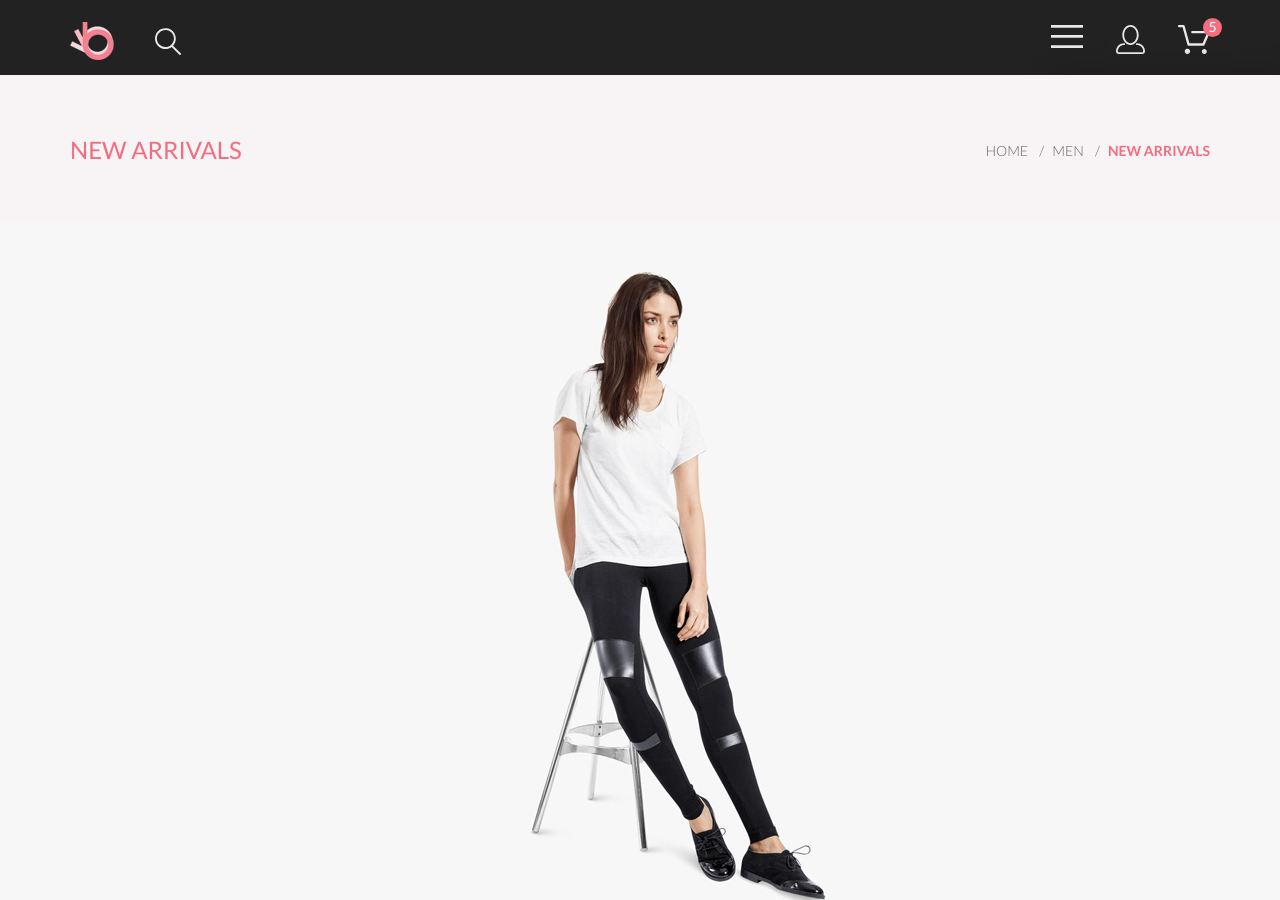
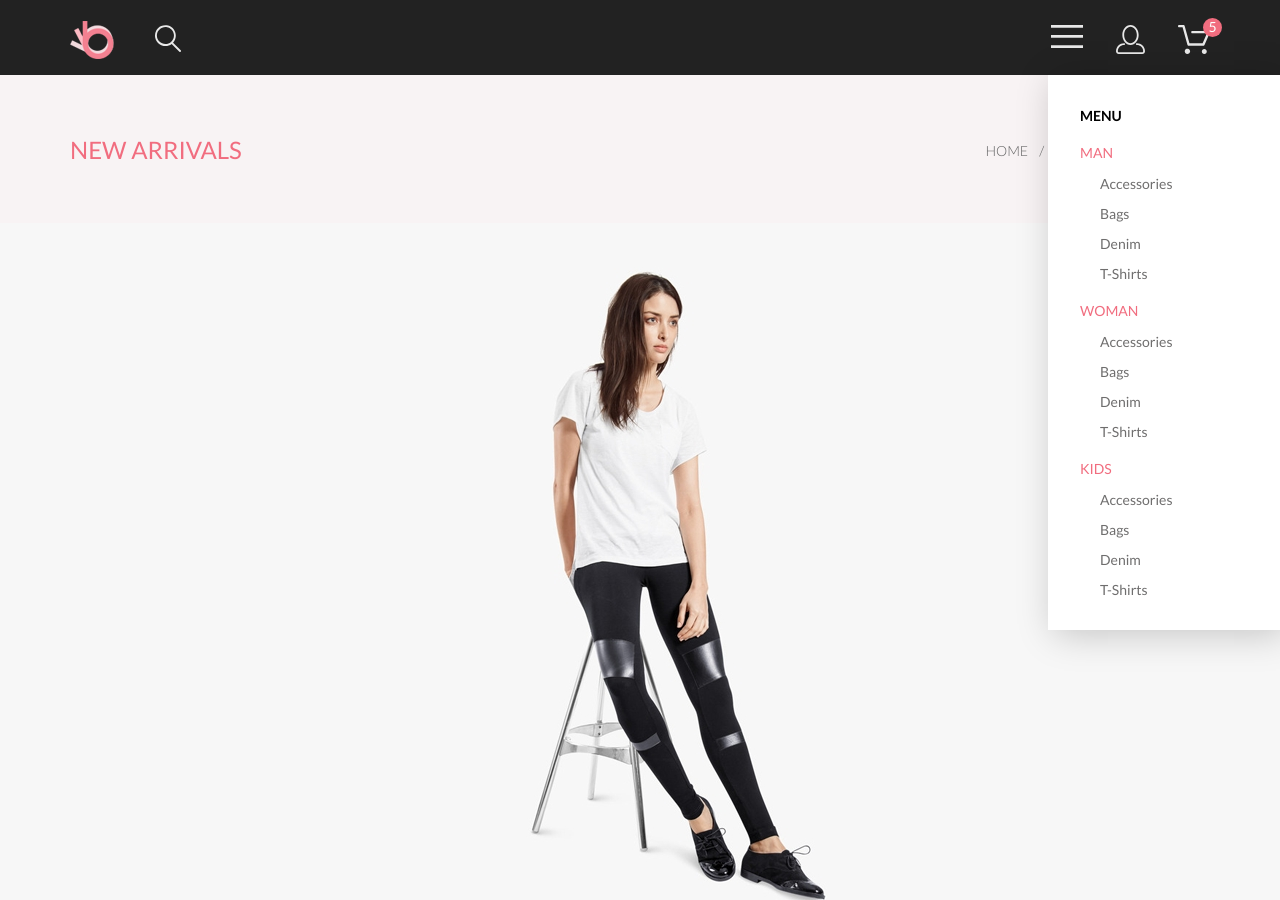
Before and after one commit to Maria-Andreeva/Advanced_Layout, a plain HTML site: page product/product.html in a window 1280 px wide. Shown: the top 900 px of the page. Drawn offline with Linux system fonts and the light colour scheme.

Commit message:
change name and fixed bugs product

```diff
--- /dev/null
+++ b/product/_mixins.scss
@@ -0,0 +1,6 @@
+@mixin centerflex() {
+    display: flex;
+    justify-content: center;
+    align-items: center;
+    flex-wrap: wrap;
+}
--- /dev/null
+++ b/product/_vars.scss
@@ -0,0 +1,6 @@
+$colorSelectSite: #F16D7F;
+$widthSite: 1140px;
+$backBlock: #222;
+$colorText: #000;
+$gapGrid: 30px;
+$widthBurgerMenu: 232px;
--- a/catalog/catalog-style.scss
+++ b/product/product-style.scss
@@ -1,3 +1,6 @@
+@import 'vars';
+@import 'mixins';
+
 * {
     margin: 0px;
     padding: 0px;
@@ -16,7 +19,7 @@ a {
     padding-right: calc(50% - 570px);
 }
 
-.top {
+.box-content {
     overflow: hidden;
   }
 
@@ -26,29 +29,20 @@ a {
     flex-direction: row;
     flex-wrap: wrap;
     align-content: center;
-    justify-content: space-around;
+    justify-content: space-between;
     align-items: center;
     height: 75px;
-    display: flex;
-    align-items: center;
-    justify-content: space-between;
-    background: #222222;
-    height: 75px;
-    position: relative;
-
     &__left {
         display: flex;
         gap: 41px;
         padding-bottom: 20px;
         padding-top: 28px;
     }
-
     &__right {
       display: flex;
       gap: 33px;
       padding-bottom: 20px;
       padding-top: 26px;
-
       &_five {
         height: 19px;
         width: 19px;
@@ -64,34 +58,26 @@ a {
         text-align: center;
       }
     }
-
     &__logo {
         padding-bottom: 19px;
         padding-top: 18px;
     }
-
-    &__checkbox {
-        position: absolute;
-        visibility: hidden;
-        left: -999999px;
-    }
-
-    &__checkbox:checked ~ .mobile-menu {
-        right: 0;
+    &__search {
+      padding-top: 22px;
     }
   }
 
-.menu {
+  .mobile-menu {
     position: absolute;
+    background: #FFFFFF;
+    box-shadow: 6px 4px 35px rgba(0, 0, 0, 0.21);
     width: 232px;
+    padding: 32px;
+    box-sizing: border-box;
     top: 75px;
     right: 0;
-    padding: 32px;
-    box-sizing: border-box;
-    transition: right 0.3s;
-    background: #FFFFFF;
-    box-shadow: 6px 4px 35px rgba(0, 0, 0, 0.21);
-
+    transition: right .3s;
+    z-index: 2;
     &__heading {
         font-style: normal;
         font-weight: 700;
@@ -100,8 +86,8 @@ a {
         color: #000000;
         margin-bottom: 4px;
     }
-
-    &__subheading {
+    &__title {
+        display: block;
         font-style: normal;
         font-weight: 400;
         font-size: 14px;
@@ -110,7 +96,6 @@ a {
         margin-bottom: 12px;
         margin-top: 20px;
     }
-
     &__link {
         font-style: normal;
         font-weight: 400;
@@ -118,13 +103,12 @@ a {
         line-height: 17px;
         color: #6F6E6E;
         text-decoration: none;
-
         &:hover {
             color: #F16D7F;
         }
     }
 
-    &__ul {
+    &__list {
         display: flex;
         flex-direction: column;
         gap: 11px;
@@ -137,10 +121,10 @@ a {
     position: absolute;
     left: -999999px;
     visibility: hidden;
+
+    &:checked ~ .mobile-menu{
+      right: -$widthBurgerMenu;
     }
-
-#check:checked ~ .menu {
-    right: -232px;
   }
 
 
--- a/catalog/catalog.html
+++ b/product/product.html
@@ -8,51 +8,59 @@
   <link rel="preconnect" href="https://fonts.gstatic.com" crossorigin>
   <link href="https://fonts.googleapis.com/css2?family=Lato:wght@100;300;400;700;900&display=swap" rel="stylesheet">
 
-  <link rel="stylesheet" href="catalog-style.css">
+  <link rel="stylesheet" href="./product-style.css">
 
 </head>
 
 <body>
   <div class="container">
-  <header class="top">
-    <section class="header center">
+    <div class="box-content">
+      <header class="header center">
          <div class="header__left">
-        <img class="header__img header__logo" src="../img/logo.png" alt="logo">
-        <img class="header__img_search" src="../img/search.svg" alt="search">
+             <a href="index.html" class="header__logo"><img src="../img/logo.png" alt="logo"></a>
+             <a href="index.html" class="header__search"><img src="../img/search.svg" alt="search"></a>
          </div>
          <div class="header__right">
+             <label for="check"><img src="../img/menu.svg" alt="burger-menu"></label>
              <input id="check" type="checkbox">
-        <label for="check" href="#"><img class="header__img_menu" src="../img/menu.svg" alt="menu"></label>
-        <div class="menu">
-          <h2 class="menu__heading">MENU</h2>
-          <h3 class="menu__subheading">MAN</h3>
-          <ul class="menu__ul">
-              <li><a class="menu__link" href="#">Accessories</a></li>
-              <li><a class="menu__link" href="#">Bags</a></li>
-              <li><a class="menu__link" href="#">Denim</a></li>
-              <li><a class="menu__link" href="#">T-Shirts</a></li>
-          </ul>
-          <h3 class="menu__subheading">WOMAN</h3>
-          <ul class="menu__ul">
-              <li><a class="menu__link" href="#">Accessories</a></li>
-              <li><a class="menu__link" href="#">Bags</a></li>
-              <li><a class="menu__link" href="#">Denim</a></li>
-              <li><a class="menu__link" href="#">T-Shirts</a></li>
-          </ul>
-          <h3 class="menu__subheading">KIDS</h3>
-          <ul class="menu__ul">
-              <li><a class="menu__link" href="#">Accessories</a></li>
-              <li><a class="menu__link" href="#">Bags</a></li>
-              <li><a class="menu__link" href="#">Denim</a></li>
-              <li><a class="menu__link" href="#">T-Shirts</a></li>
+             <nav class="mobile-menu">
+                 <div class="mobile-menu__link-site"></div>
+                 <h3 class="mobile-menu__heading">MENU</h3>
+                 <div class="mobile-menu__box">
+                     <div class="mobile-menu__item">
+                         <a href="#" class="mobile-menu__title">MAN</a>
+                         <ul class="mobile-menu__list">
+                             <li><a class="mobile-menu__link" href="#">Accessories</a></li>
+                             <li><a class="mobile-menu__link" href="#">Bags</a></li>
+                             <li><a class="mobile-menu__link" href="#">Denim</a></li>
+                             <li><a class="mobile-menu__link" href="#">T-Shirts</a></li>
                          </ul>
                      </div>
+                     <div class="mobile-menu__item">
+                         <a href="#" class="mobile-menu__title">WOMAN</a>
+                         <ul class="mobile-menu__list">
+                             <li><a class="mobile-menu__link" href="">Accessories</a></li>
+                             <li><a class="mobile-menu__link" href="">Bags</a></li>
+                             <li><a class="mobile-menu__link" href="">Denim</a></li>
+                             <li><a class="mobile-menu__link" href="">T-Shirts</a></li>
+                         </ul>
+                     </div>
+                     <div class="mobile-menu__item">
+                         <a href="#" class="mobile-menu__title">KIDS</a>
+                         <ul class="mobile-menu__list">
+                             <li><a class="mobile-menu__link" href="">Accessories</a></li>
+                             <li><a class="mobile-menu__link" href="">Bags</a></li>
+                             <li><a class="mobile-menu__link" href="">Denim</a></li>
+                             <li><a class="mobile-menu__link" href="">T-Shirts</a></li>
+                         </ul>
+                     </div>
+                 </div>
+             </nav>
              <a href="#"><img class="header__img_lk" src="../img/lk.svg" alt="person account"></a>
-        <a href="#">
-          <div class="header__right_five">5</div>
+     <a href="#"><div class="header__right_five">5</div>
          <img class="header__img_basket" src="../img/basket.svg" alt="basket"></a>
      </div>
-      </section>
+
      </header>
  </div>
 
```
Also changed, not shown: vollcatalog/vollcatalog.html (+2 -2 lines), product/product-style.css, 2 other files. Lines whose indentation alone changed are shown as unchanged.
